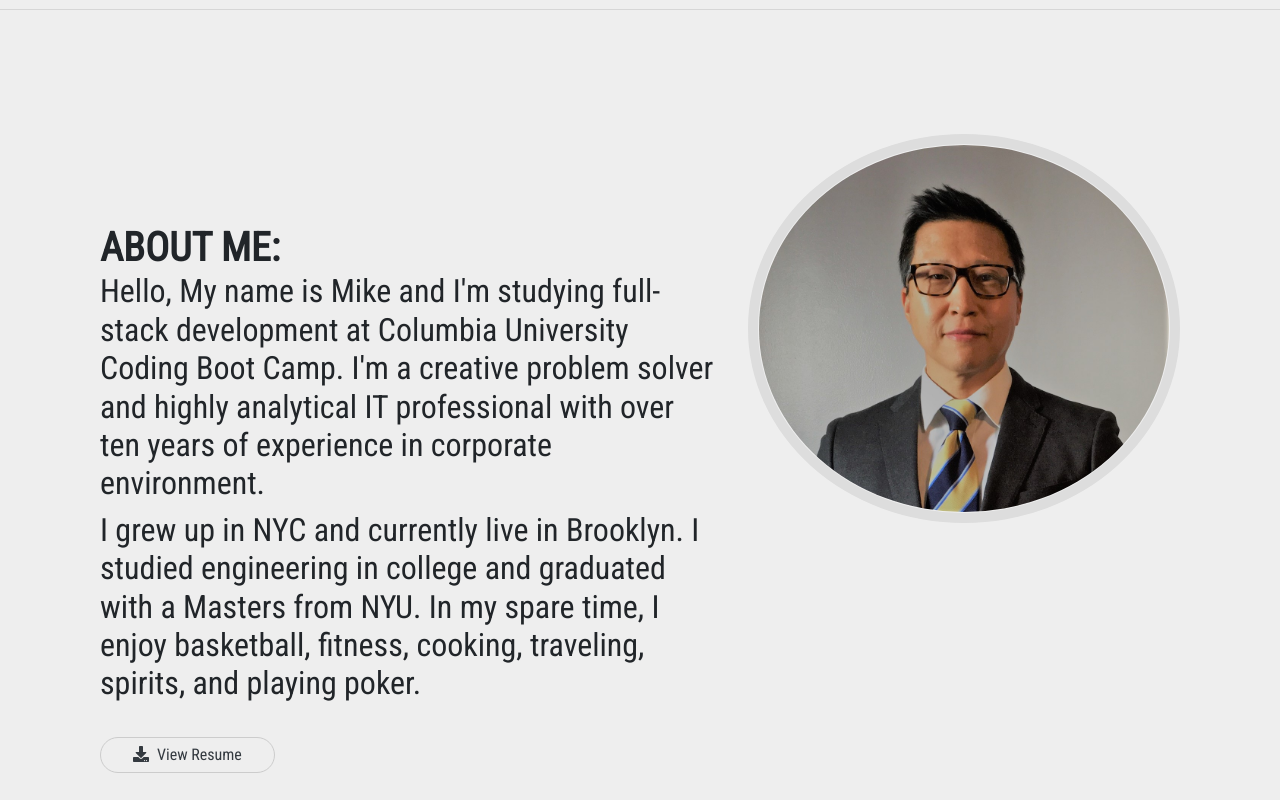
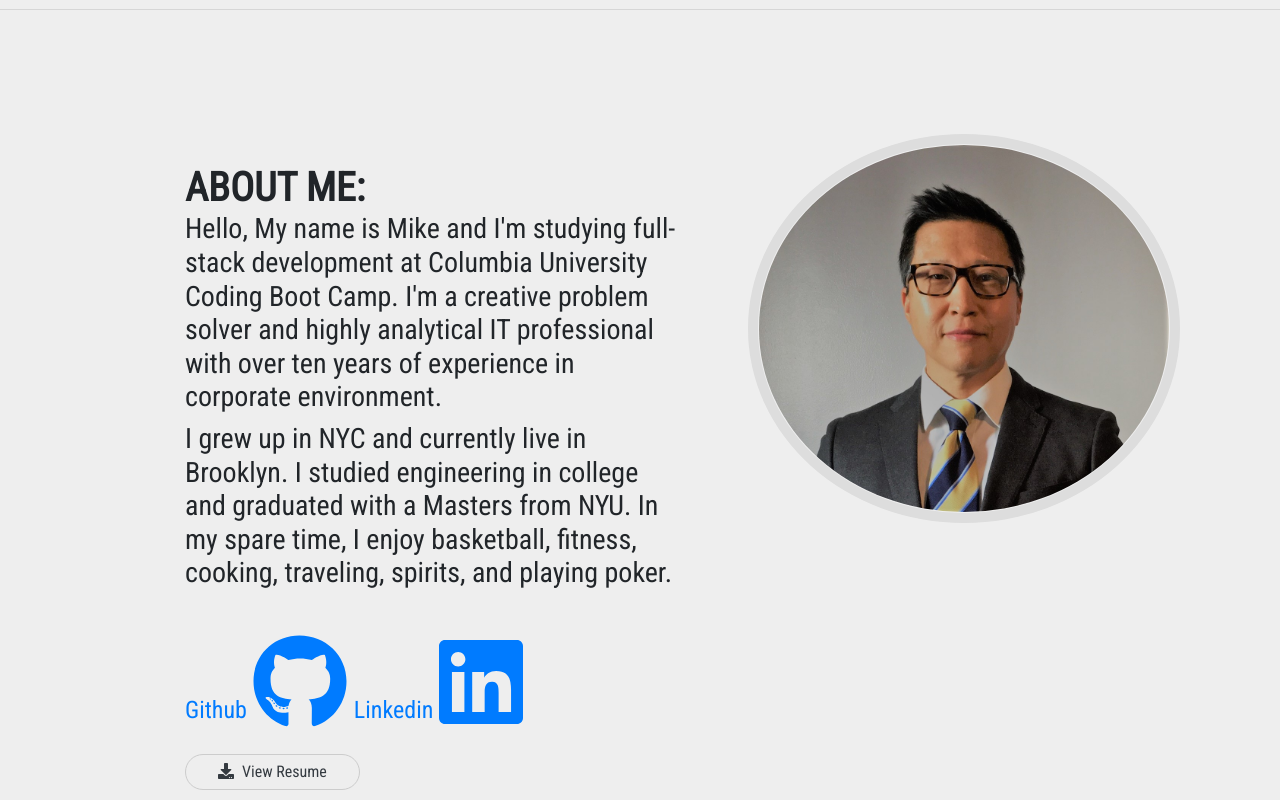
Before and after one commit to mikewclee/Updated-Portfolio-Page, a plain HTML site: page index.html in a window 1280 px wide. Shown: the part 1940-2740 px from the top of the page. Drawn offline with nearby package versions, Linux system fonts and the light colour scheme.

Commit message:
css fixes

```diff
--- a/assets/css/style.css
+++ b/assets/css/style.css
@@ -33,20 +33,6 @@ h1 {
   position: absolute;
   top: 60%;
   transform: translateY(-50%);
-}
-
-.aboutMePic {
-  border: 10px solid #ddd;
-  border-radius: 50%;
-  padding: 1px;
-  /* width: 100px; */
-}
-
-.aboutMeCaption {
-  padding-top: 30px;
-  /* padding-left: 100px; */
-  /* padding-right: 50px; */
-  font-size: 2.5rem;
 }
 
 /* Pading for each section  */
@@ -185,26 +171,18 @@ h1 {
   font-weight: 600;
 }
 
-.logo-wrapper img {
-  width: 50%;
-  margin-bottom: 30px;
+.aboutMePic {
+  border: 10px solid #ddd;
+  border-radius: 50%;
+  padding: 1px;
+  /* width: 100px; */
 }
 
-.two-column-wrapper {
-  display: grid;
-  grid-template-columns: 1fr 1fr;
-}
-
-.profile-image-wrapper img {
-  width: 100%;
-}
-
-.profile-content-wrapper {
-  padding: 50px;
-}
-
-.profile-content-wrapper h1 {
-  color: lightseagreen;
+.aboutMeCaption {
+  padding-top: 30px;
+  padding-left: 100px;
+  padding-right: 50px;
+  font-size: 1.5rem;
 }
 
 footer {
--- a/index.html
+++ b/index.html
@@ -186,14 +186,17 @@
     <div class="container-fluid padding" id="aboutMe">
         <div class="row padding">
             <div class="col-lg-7 aboutMeCaption">
-                <br>
                 <h1><b>About Me:</b></h1>
-                <h2>Hello, My name is Mike and I'm studying full-stack development at Columbia
+                <h3>Hello, My name is Mike and I'm studying full-stack development at Columbia
                     University Coding Boot Camp. I'm a creative problem solver and highly analytical IT professional
-                    with over ten years of experience in corporate environment.</h2>
-                <h2> I grew up in NYC and currently live in Brooklyn. I studied engineering in college and graduated
+                    with over ten years of experience in corporate environment.</h3>
+                <h3> I grew up in NYC and currently live in Brooklyn. I studied engineering in college and graduated
                     with a Masters from NYU. In my spare time, I enjoy basketball, fitness, cooking, traveling, spirits,
-                    and playing poker.</h2>
+                    and playing poker.</h3><br>
+
+                <a href="https://github.com/mikewclee" target="_blank">Github <i class="fab fa-github fa-4x"></i></a>
+                    <a href="https://www.linkedin.com/in/michael-lee-571447a/" target="_blank">Linkedin <i
+                            class="fab fa-linkedin fa-4x"></i></a><br>
 
                 <a class="btn btn-xl btn-outline-dark" target="_blank"
                     href="https://drive.google.com/file/d/1RMweKw1hTn0gNDMqabP-g_gdsKphMvjM/view?usp=sharing"
```
